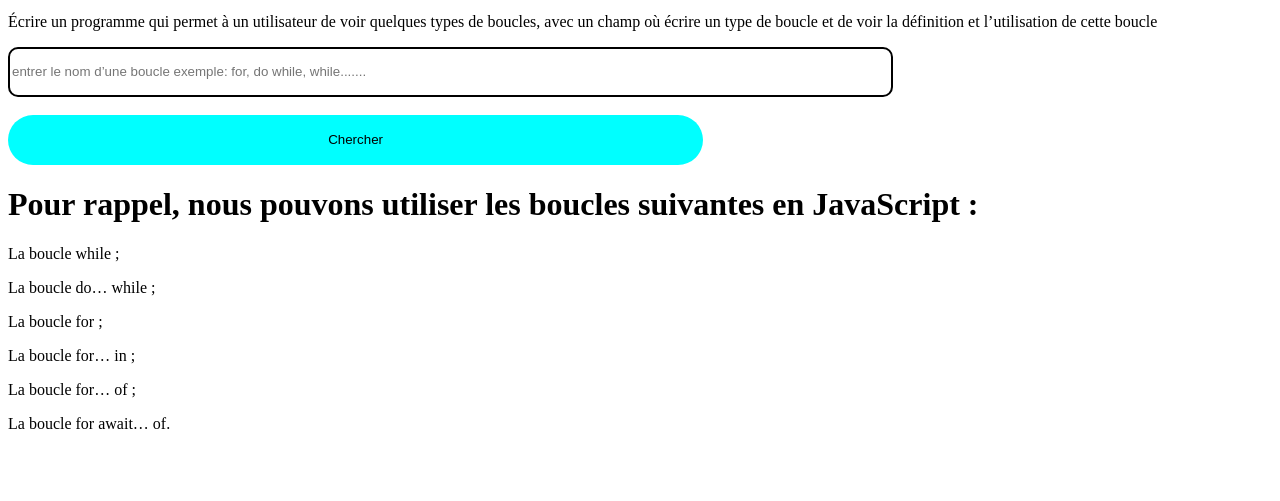
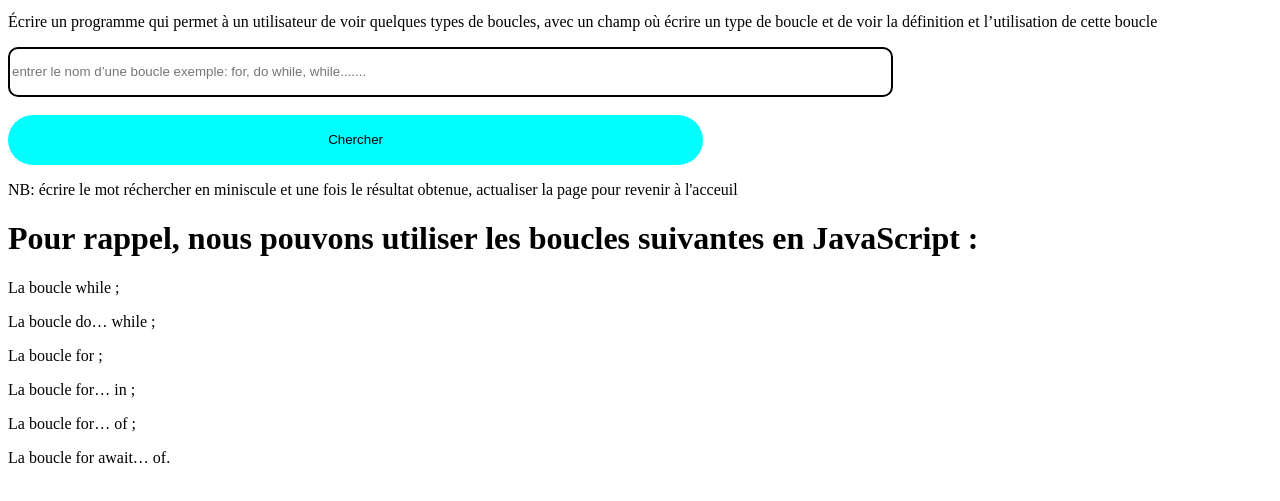
Before and after one commit to ZooM982/tache-04-JS, a plain HTML site: page exercice1.html in a window 1280 px wide. Shown: the part 101-602 px from the top of the page. Drawn offline with Linux system fonts and the light colour scheme.

Commit message:
Update exercice1.html

```diff
--- a/exercice1.html
+++ b/exercice1.html
@@ -32,6 +32,8 @@
     <br>
     <input type="button" id="button" onclick="ouvrirPage()" value="Chercher">
 
+    <p>NB: écrire le mot réchercher en miniscule et une fois le résultat obtenue, actualiser la page pour revenir à l'acceuil</p>
+
     <h1>Pour rappel, nous pouvons utiliser les boucles suivantes en JavaScript :</h1>
         <p>La boucle while ;</p>
         <p>La boucle do… while ;</p>
```
